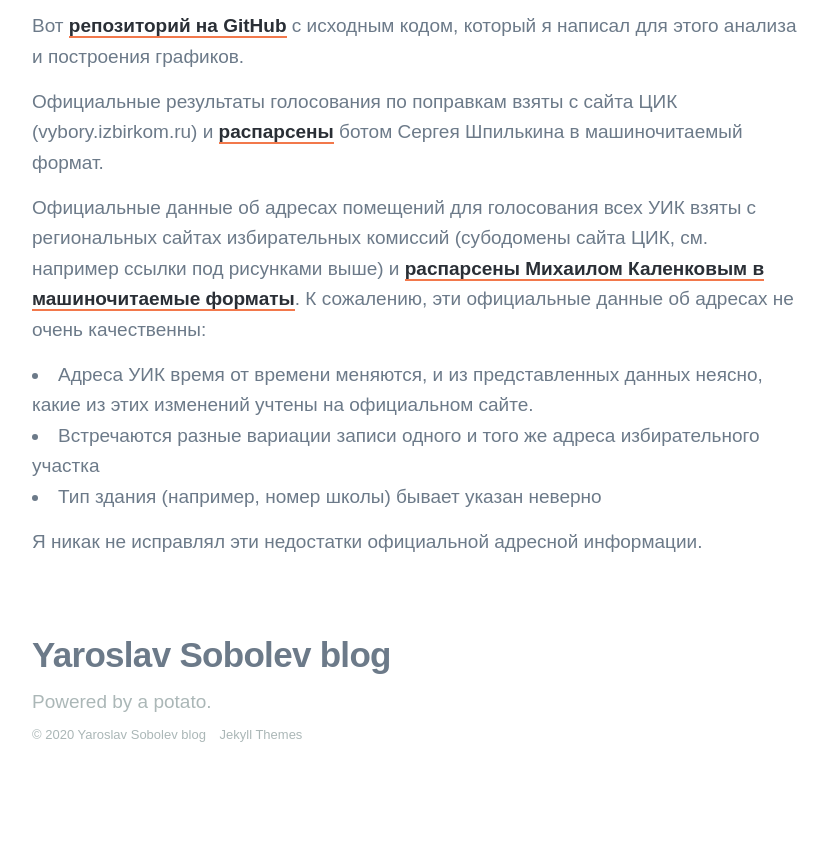
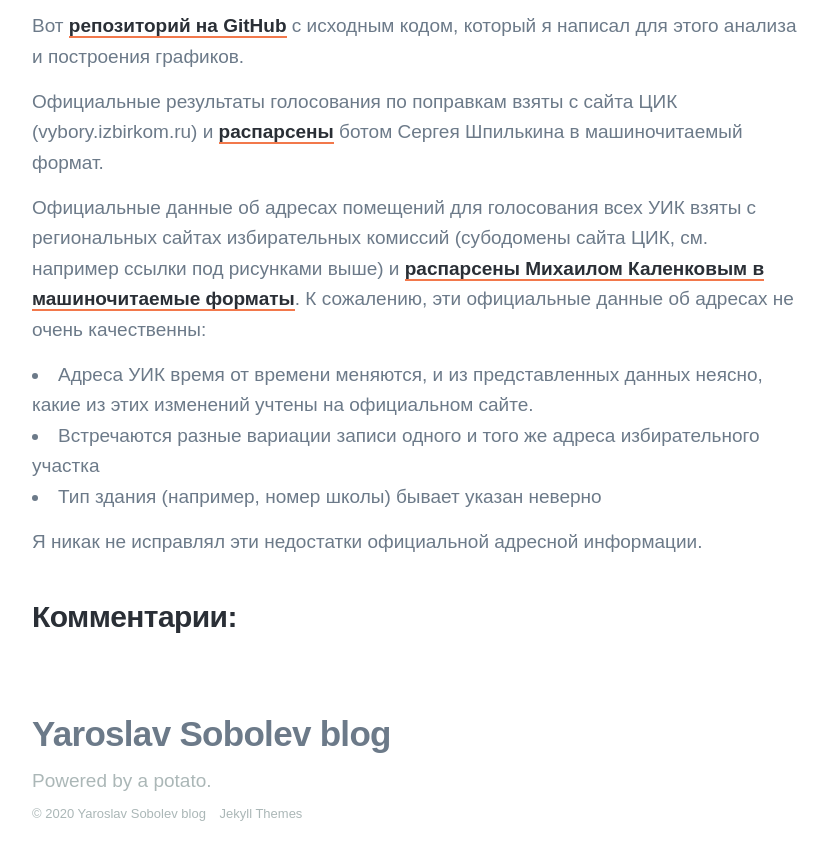
Before and after one commit to yaroslavsobolev/pages, a Jekyll site: the page built from _projects/2020-vote-rigging-in-Russia-during-constitutional-referendum.md, in a window 1280 px wide and 900 px high, scrolled down 15227 px. Shown: the top 860 px of the window, without its empty margins (224-1052 px from the left). Built offline with Jekyll 4.4.1, drawn with Linux system fonts in a browser that asks for light colours; nearby versions of some CDN libraries; some web fonts are replaced; comment, search, counter and statistics services are not loaded; before the commit the page ends 16048 px from its top, so only the background shows below that.

Commit message:
Disqus test

```diff
--- a/_projects/2020-vote-rigging-in-Russia-during-constitutional-referendum.md
+++ b/_projects/2020-vote-rigging-in-Russia-during-constitutional-referendum.md
@@ -283,3 +283,5 @@ ___
 * Тип здания (например, номер школы) бывает указан неверно
 
 Я никак не исправлял эти недостатки официальной адресной информации.
+
+### Комментарии:
```
